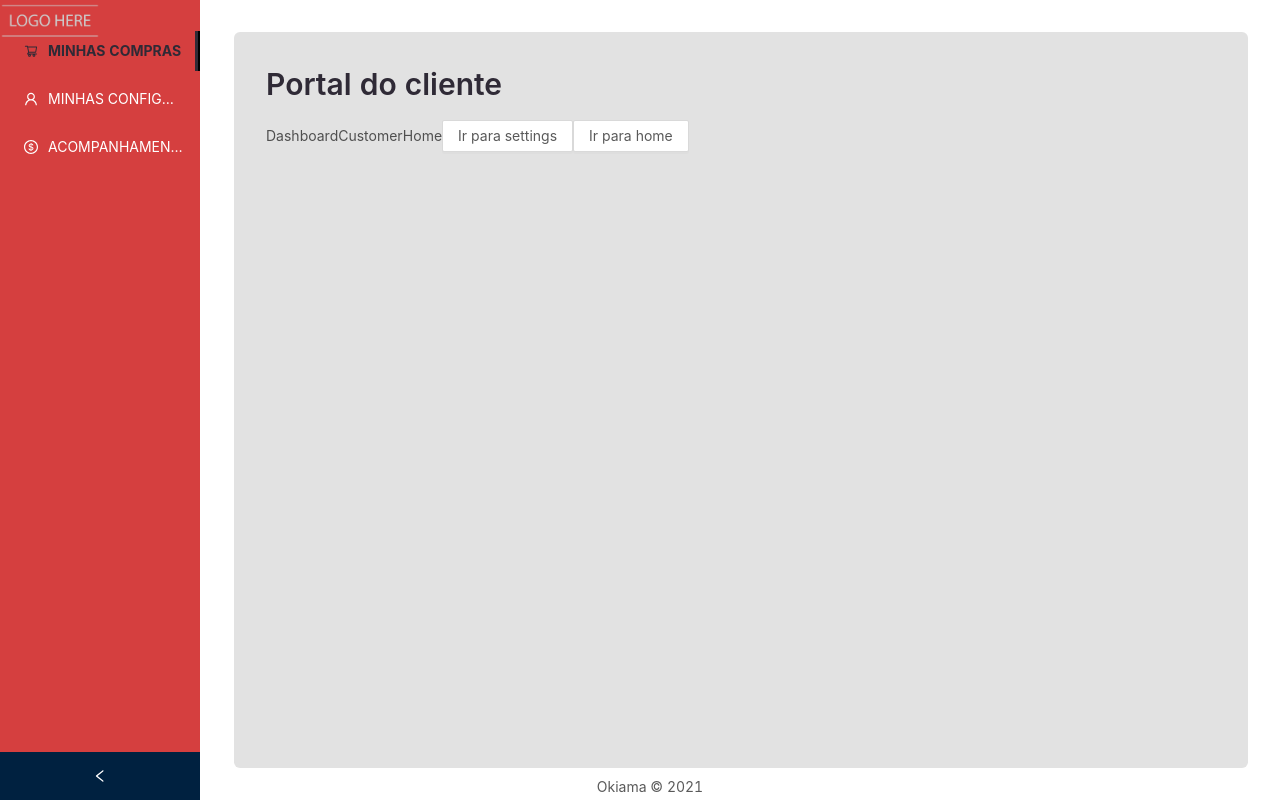
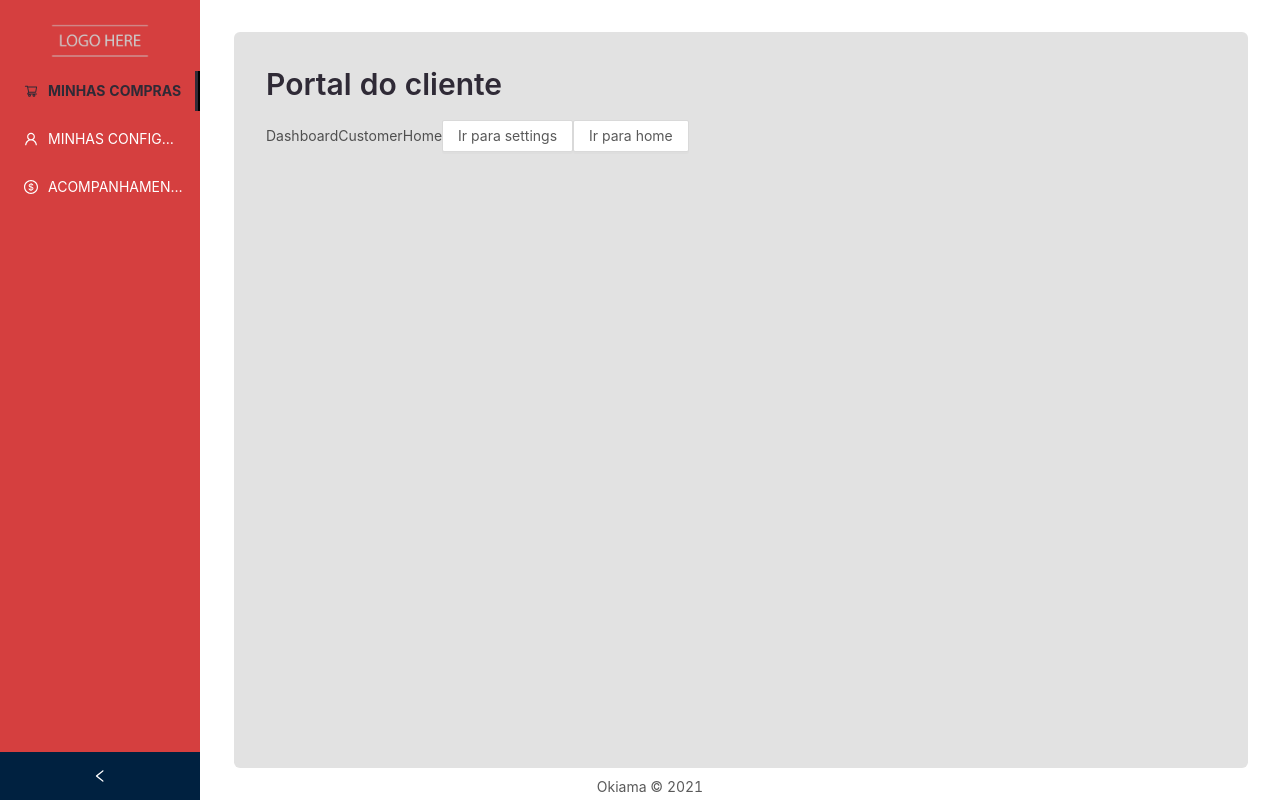
Before and after one commit to alanmrochadeveloper/r-ecommerce, a React (Create React App) app in the folder client/: page /dashboard in a window 1280 px wide. Built offline with nearby package versions, Linux system fonts and the light colour scheme; the HTML template or start-up script is replaced by a standard one.

Commit message:
feat: in customer dashboard was added dynamic size to logo and type

```diff
--- a/client/src/pages/DashboardCustomer/index.tsx
+++ b/client/src/pages/DashboardCustomer/index.tsx
@@ -5,8 +5,9 @@ import { navMenuSiderDashboardButtons } from '../../utils/mock/nav-menu-sider-da
 import MainFooter from '../../layout/Footer';
 // import {ShoppingCartOutlined, UserOutlined,DollarOutlined } from '@ant-design/icons';
 import { iconPicker } from '../../utils/icon-picker';
-import { appName } from '../../utils/globals'
-import logo from '../../assets/logo-placeholder.png'
+import { appName } from '../../utils/globals';
+import logo from '../../assets/logo-placeholder.png';
+import shortLogo from '../../assets/okiama-short-logo.jpg';
 
 const { Title } = Typography;
 const { Sider } = Layout;
@@ -20,11 +21,11 @@ const DashboardCustomerWrapper: React.FC<IProps> = ({ children }) => {
   const [collapsed, setCollapsed] = React.useState<boolean>(false);
   const [contentMarginLeft, setContentMarginLeft] = React.useState<number>(200);
 
-  const onCollapseHandler =(collapsedValue: boolean) => {
-        console.log('collapsedValue ', collapsedValue);
-        setCollapsed(collapsedValue);
-        setContentMarginLeft(collapsed? 200: 80);
-    }
+  const onCollapseHandler = (collapsedValue: boolean) => {
+    console.log('collapsedValue ', collapsedValue);
+    setCollapsed(collapsedValue);
+    setContentMarginLeft(collapsed ? 200 : 80);
+  }
 
   return (
     <div style={{ display: 'flex' }}>
@@ -41,9 +42,12 @@ const DashboardCustomerWrapper: React.FC<IProps> = ({ children }) => {
         collapsed={collapsed}
         onCollapse={onCollapseHandler}
       >
-      <div className="logo">
-						<img src={logo} alt={`logo tipo ${appName}`} />
-					</div>
+        <div className="logo" style={{ width: collapsed ? 80 : 200, textAlign: 'center', margin:'20px 0' }} >
+          <img
+            src={collapsed ? shortLogo : logo}
+            alt={`logo tipo ${appName}`}
+            style={{ maxWidth: collapsed ? 40 : 100 }} />
+        </div>
         <Menu
           mode="inline"
           defaultSelectedKeys={['1']}
@@ -54,7 +58,7 @@ const DashboardCustomerWrapper: React.FC<IProps> = ({ children }) => {
           }}>
           {
             navMenuSiderDashboardButtons.map(({ id, title, url, icon }) => (
-              <Item key={id} icon={iconPicker( icon )}>
+              <Item key={id} icon={iconPicker(icon)}>
                 {title}
               </Item>
             ))
@@ -66,7 +70,7 @@ const DashboardCustomerWrapper: React.FC<IProps> = ({ children }) => {
         <Title level={2}>Portal do cliente</Title>
         {children}
       </ContentWrapper>
-      <MainFooter style={{ position:'fixed', top: '94vh', width: '100vw', overflow: 'auto', backgroundColor: 'transparent', left: 10}} />
+      <MainFooter style={{ position: 'fixed', top: '94vh', width: '100vw', overflow: 'auto', backgroundColor: 'transparent', left: 10 }} />
     </div>
   )
 }
```
Also changed, not shown: client/src/assets/okiama-short-logo.jpg (added).
